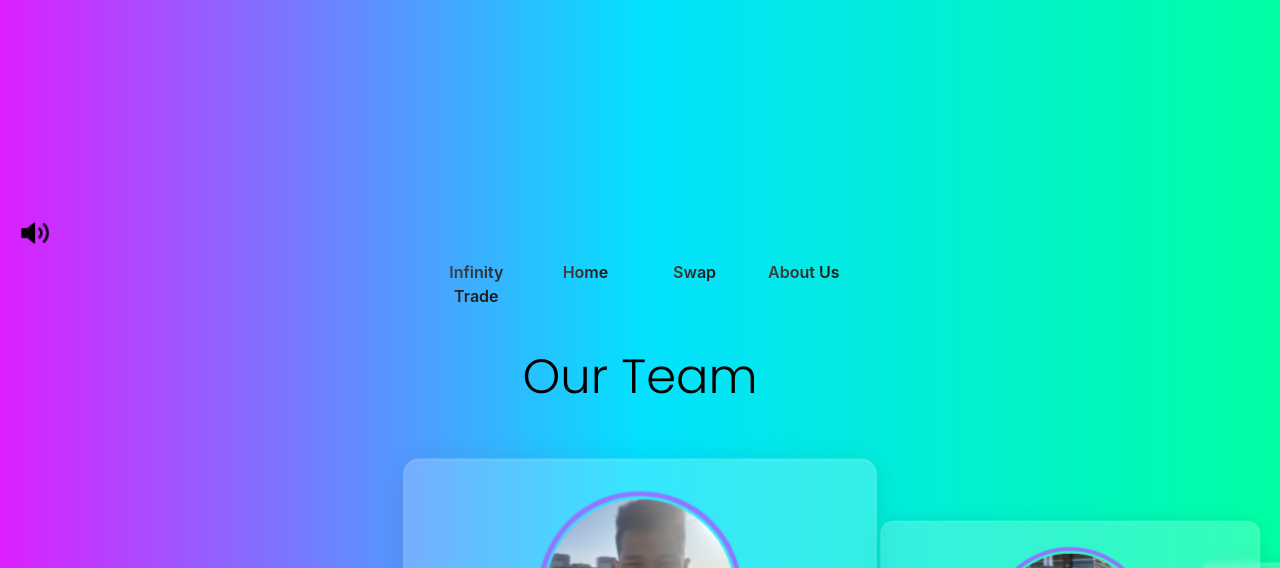
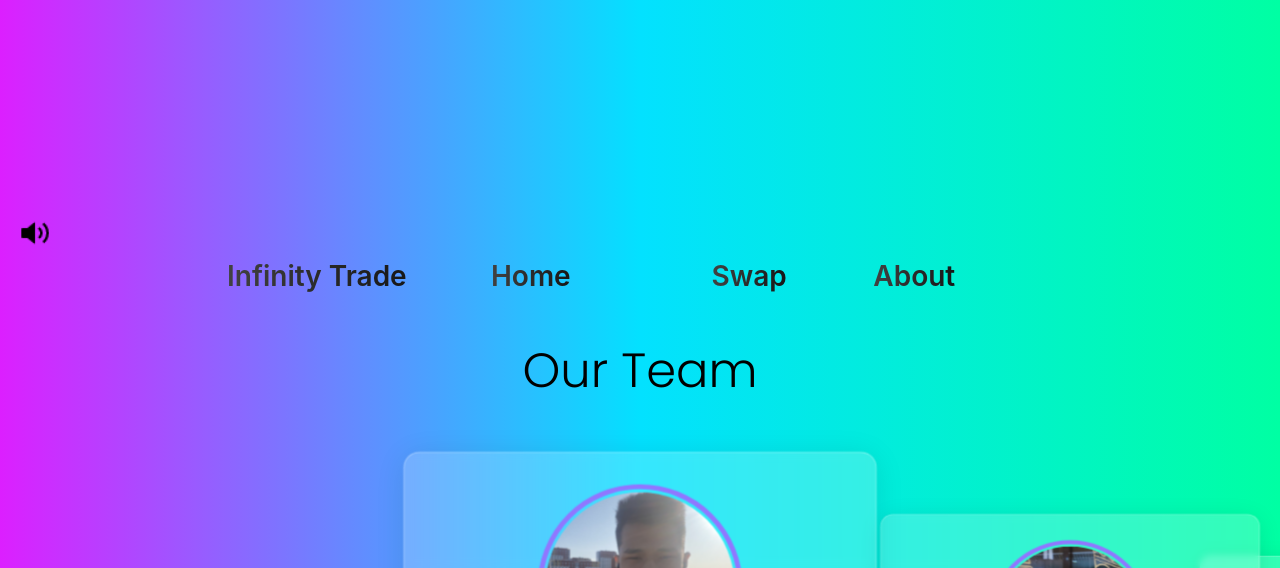
Before and after one commit to Madihander/final-project-crypto-exchange, a plain HTML site: page AboutUs/aboutus.html in a window 1280 px wide. Shown: the part 532-1100 px from the top of the page. Drawn offline with nearby package versions, Linux system fonts and the light colour scheme.

Commit message:
Update aboutus.html

```diff
--- a/AboutUs/aboutus.html
+++ b/AboutUs/aboutus.html
@@ -32,10 +32,26 @@
 </div>
 <br>
 <header class="row mt-5 d-flex justify-content-center" id="team">
-    <div class="col-1 text-center"><a href="../index.html" class="active-link">Infinity Trade</a></div>
-    <div class="col-1 text-center"><a href="../index.html" class="active-link">Home</a></div>
-    <div class="col-1 text-center"><a href="../Swap/swap.html" class="active-link">Swap</a></div>
-    <div class="col-1 text-center"><a href="aboutus.html" class="active-link">About Us</a></div>
+    <div class="col-2 сol-lg-1 col-md-2 col-sm-2 text-right">
+        <h3>
+            <a href="../index.html" class="active-link">Infinity Trade</a>
+        </h3>
+    </div>
+    <div class="col-2 сol-lg-1 col-md-2 col-sm-2 text-center">
+        <h3>
+            <a href="../index.html" class="active-link">Home</a>
+        </h3>
+    </div>
+    <div class="col-2 сol-lg-1 col-md-2 col-sm-2 text-center">
+        <h3>
+            <a href="../Swap/swap.html" class="active-link">Swap</a>
+        </h3>
+    </div>
+    <div class="col-2 сol-lg-1 col-md-2 col-sm-2 text-left">
+        <h3>
+            <a href="aboutus.html" class="active-link">About</a>
+        </h3>
+    </div>
 </header>
 
 <div class="main">
```
Lines whose indentation alone changed are shown as unchanged.
